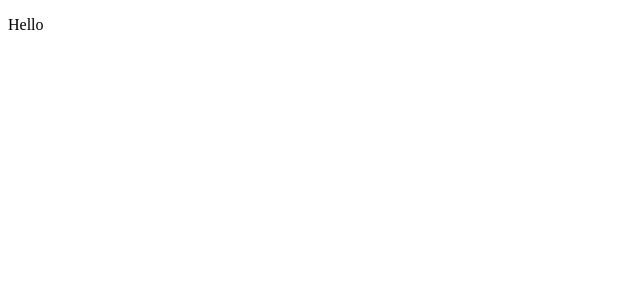
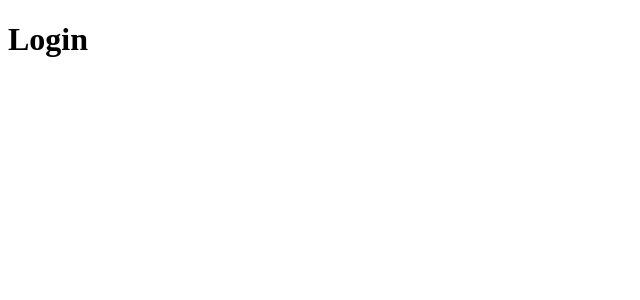
Before and after one commit to fernandasmarcilio/crud_react, a React (Create React App) app: page /login in a window 1280 px wide. Shown: the top 300 px of the page, without its empty margins (0-640 px from the left). Built offline with nearby package versions, Linux system fonts and the light colour scheme.

Commit message:
logic: routes configuration

```diff
--- /dev/null
+++ b/src/App.js
@@ -0,0 +1,8 @@
+import React from 'react';
+import Routes from './routes';
+
+function App() {
+  return <Routes />;
+}
+
+export default App;
--- a/src/index.js
+++ b/src/index.js
@@ -1,10 +1,10 @@
 import React from 'react';
 import ReactDOM from 'react-dom';
-import Home from './pages/Home';
+import App from './App';
 
 ReactDOM.render(
   <React.StrictMode>
-    <Home />
+    <App />
   </React.StrictMode>,
   document.getElementById('root')
 );
--- /dev/null
+++ b/src/pages/Login.js
@@ -0,0 +1,7 @@
+import React from 'react';
+
+function Login() {
+  return <h1>Login</h1>;
+}
+
+export default Login;
--- /dev/null
+++ b/src/routes.js
@@ -0,0 +1,32 @@
+import React from 'react';
+import { BrowserRouter, Route, Switch, Redirect } from 'react-router-dom';
+
+import { isAuthenticated } from './services/auth';
+
+import Login from './pages/Login';
+import Home from './pages/Home';
+
+const PrivateRoute = ({ component: Component, ...rest }) => (
+  <Route
+    {...rest}
+    render={props =>
+      isAuthenticated() ? (
+        <Component {...props} />
+      ) : (
+        <Redirect to={{ pathname: "/login", state: { from: props.location } }} />
+      )
+    }
+  />
+);
+
+
+export default function Routes() {
+    return (
+        <BrowserRouter>
+            <Switch>
+                <PrivateRoute exact path="/" component={Home} />
+                <Route path="/login" component={Login} />
+            </Switch>
+        </BrowserRouter>
+    );
+}
--- /dev/null
+++ b/src/services/auth.js
@@ -0,0 +1,3 @@
+export const isAuthenticated = () => {
+  return true;
+};
```
